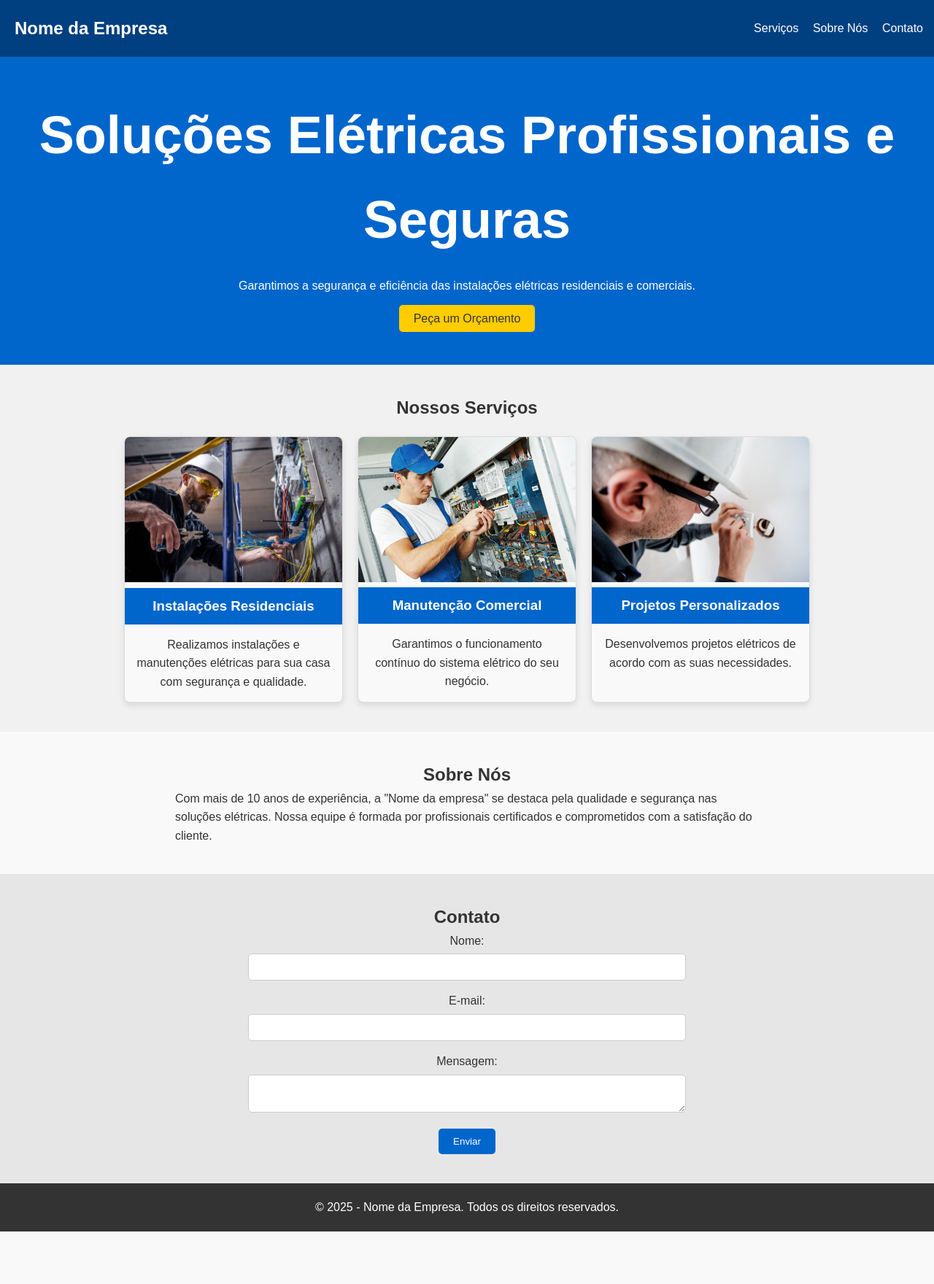
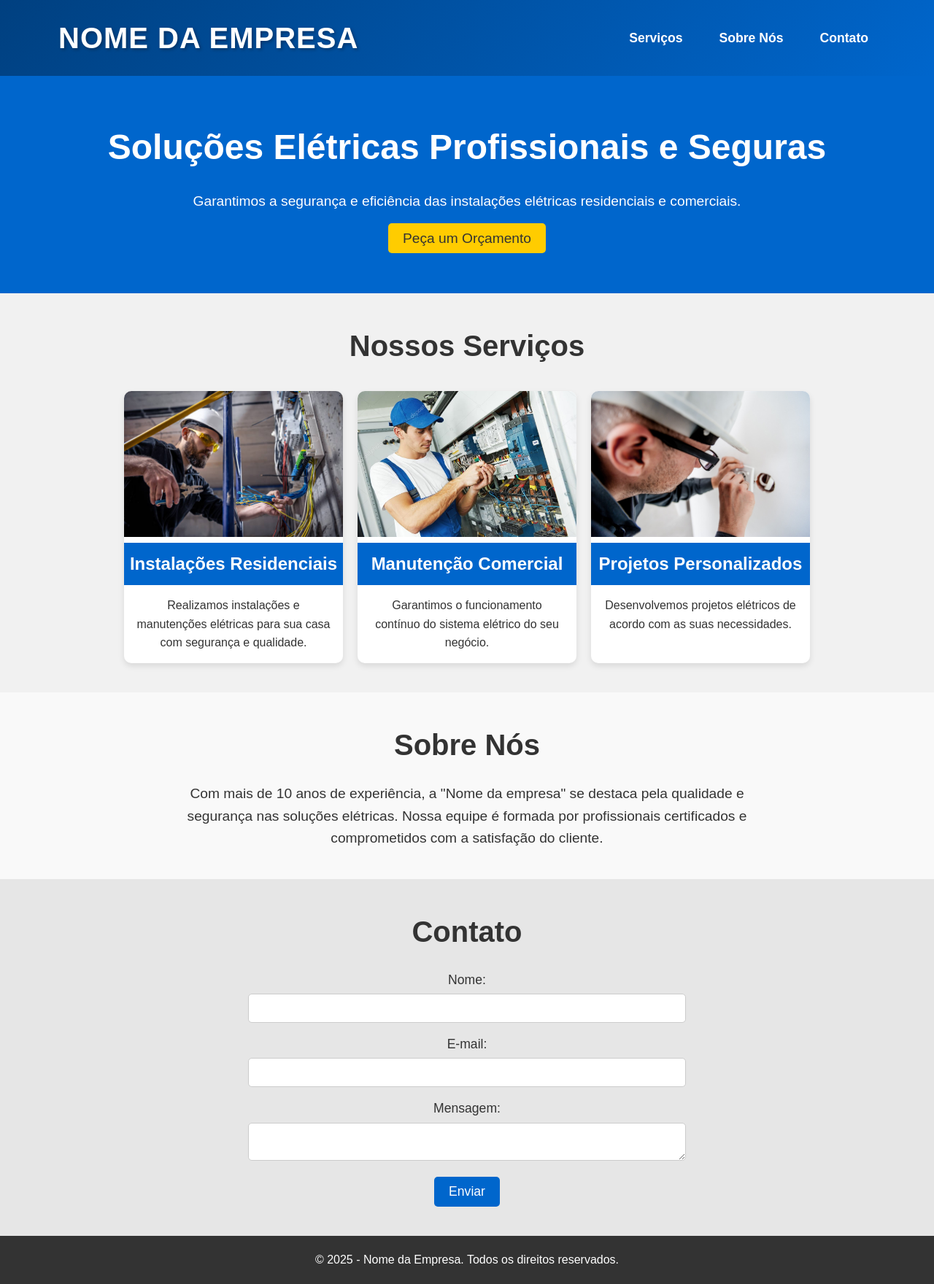
Before and after one commit to DaviFelipe00/Front_End_aplication, a plain HTML site: page index.html in a window 1280 px wide. Shown: the whole page at 73% size. Before the commit the page ends 1688 px from the top, so only its background shows below. Drawn offline with Linux system fonts and the light colour scheme.

Commit message:
Atualização Visual/add Js

```diff
--- a/index.html
+++ b/index.html
@@ -5,9 +5,11 @@
     <meta name="viewport" content="width=device-width, initial-scale=1.0">
     <title>Empresa</title>
     <link rel="stylesheet" href="./style.css">
+    <script src="./script.js"></script>
+    <link rel="icon" href="./img/energia-eletrica.png" type="image/png">
 </head>
 <body>
-    <header>
+    <header class="fade">
         <nav>
             <div class="logo">
                 <h1>Nome da Empresa</h1>
@@ -20,27 +22,26 @@
         </nav>
     </header>
 
-    <!-- Hero Section -->
-    <section class="hero">
+    <section class="hero fade">
         <h2>Soluções Elétricas Profissionais e Seguras</h2>
         <p>Garantimos a segurança e eficiência das instalações elétricas residenciais e comerciais.</p>
         <a href="#contact" class="btn">Peça um Orçamento</a>
     </section>
 
-    <section id="services">
+    <section id="services" class="fade">
         <h2>Nossos Serviços</h2>
-        <div class="services-container">
-            <div class="service-card">
+        <div class="services-container fade">
+            <div class="service-card fade">
                 <img src="./img/eletricista_1.jpg" alt="Instalações Residenciais">
                 <h3>Instalações Residenciais</h3>
                 <p>Realizamos instalações e manutenções elétricas para sua casa com segurança e qualidade.</p>
             </div>
-            <div class="service-card">
+            <div class="service-card fade">
                 <img src="./img/eletricista_4.jpg" alt="Manutenção Comercial">
                 <h3>Manutenção Comercial</h3>
                 <p>Garantimos o funcionamento contínuo do sistema elétrico do seu negócio.</p>
             </div>
-            <div class="service-card">
+            <div class="service-card fade">
                 <img src="./img/eletricista_2.jpg" alt="Projetos Personalizados">
                 <h3>Projetos Personalizados</h3>
                 <p>Desenvolvemos projetos elétricos de acordo com as suas necessidades.</p>
@@ -48,16 +49,14 @@
         </div>
     </section>
 
-    <!-- About Section -->
-    <section id="about">
+    <section id="about" class="fade">
         <h2>Sobre Nós</h2>
         <p>Com mais de 10 anos de experiência, a "Nome da empresa" se destaca pela qualidade e segurança nas soluções elétricas. Nossa equipe é formada por profissionais certificados e comprometidos com a satisfação do cliente.</p>
     </section>
 
-    <!-- Contact Section -->
-    <section id="contact">
+    <section id="contact" class="fade">
         <h2>Contato</h2>
-        <form action="#" method="post">
+        <form id="contact-form" action="#" method="post" class="fade">
             <label for="name">Nome:</label>
             <input type="text" id="name" name="name" required>
 
@@ -69,10 +68,12 @@
 
             <button type="submit">Enviar</button>
         </form>
+        <div id="response-message" style="display:none; margin-top: 20px; color: green;">
+            <p>Obrigado! Vamos entrar em contato no seu email em breve.</p>
+        </div>
     </section>
 
-    <!-- Footer -->
-    <footer>
+    <footer class="fade">
         <p>&copy; 2025 - Nome da Empresa. Todos os direitos reservados.</p>
     </footer>
 </body>
--- /dev/null
+++ b/script.js
@@ -0,0 +1,60 @@
+document.addEventListener("DOMContentLoaded", function () {
+    const fadeElements = document.querySelectorAll('.fade');
+
+    const observer = new IntersectionObserver((entries) => {
+      entries.forEach(entry => {
+        if (entry.isIntersecting) {
+          entry.target.classList.add('visible');
+        }
+      });
+    }, {
+      threshold: 0.1
+    });
+
+    fadeElements.forEach(el => observer.observe(el));
+  });
+
+  document.addEventListener("DOMContentLoaded", function() {
+    // Captura o formulário de contato
+    const contactForm = document.getElementById("contact-form");
+    const responseMessage = document.getElementById("response-message");
+
+    // Ao enviar o formulário
+    contactForm.addEventListener("submit", function(event) {
+        event.preventDefault(); // Previne o envio real do formulário
+
+        // Aqui você pode adicionar uma lógica de envio (como um AJAX) se necessário
+
+        // Exibe a mensagem de confirmação
+        responseMessage.style.display = "block";
+
+        // Limpar campos após envio
+        contactForm.reset();
+    });
+});
+
+// Função para verificar se o elemento está visível na tela
+function isElementInViewport(el) {
+  const rect = el.getBoundingClientRect();
+  return (
+      rect.top >= 0 &&
+      rect.left >= 0 &&
+      rect.bottom <= (window.innerHeight || document.documentElement.clientHeight) &&
+      rect.right <= (window.innerWidth || document.documentElement.clientWidth)
+  );
+}
+
+// Função para adicionar animação aos cards
+function animateServiceCards() {
+  const serviceCards = document.querySelectorAll('.service-card');
+
+  serviceCards.forEach(card => {
+      if (isElementInViewport(card)) {
+          card.classList.add('visible');
+      }
+  });
+}
+
+// Chamar a função quando a página for carregada e ao rolar a página
+window.addEventListener('load', animateServiceCards);
+window.addEventListener('scroll', animateServiceCards);
--- a/style.css
+++ b/style.css
@@ -5,85 +5,129 @@
     box-sizing: border-box;
 }
 
+/* Configuração global */
 body {
-    font-family: Arial, sans-serif;
+    font-family: 'Arial', sans-serif;
     line-height: 1.6;
+    background-color: #f9f9f9;
     color: #333;
-    background-color: #f9f9f9;
 }
 
+/* Header */
 header {
-    background: #004080;
-    color: #fff;
+    background: linear-gradient(135deg, #004080, #0066cc);
+    color: white;
     padding: 20px 0;
+    box-shadow: 0 4px 10px rgba(0, 0, 0, 0.1);
+    position: relative;
 }
 
 nav {
     display: flex;
     justify-content: space-between;
     align-items: center;
+    max-width: 1200px;
+    margin: 0 auto;
+    padding: 0 20px;
 }
 
 .logo h1 {
+    font-size: 2.5em;
+    font-weight: 700;
+    letter-spacing: 1px;
     margin-left: 20px;
+    text-transform: uppercase;
+    text-shadow: 2px 2px 4px rgba(0, 0, 0, 0.3);
 }
 
 .nav-links {
     list-style: none;
+    display: flex;
+    align-items: center;
+    margin-right: 20px;
 }
 
 .nav-links li {
-    display: inline;
-    margin-right: 15px;
+    margin-left: 30px;
 }
 
 .nav-links a {
-    color: #fff;
+    color: white;
     text-decoration: none;
+    font-size: 1.1em;
+    font-weight: 600;
+    transition: color 0.3s ease, transform 0.3s ease;
+    padding: 5px 10px;
+    border-radius: 5px;
 }
 
 .nav-links a:hover {
     color: #ffcc00;
+    transform: scale(1.1);
+    background-color: rgba(255, 204, 0, 0.2);
 }
 
+.nav-links a:focus {
+    outline: none;
+    background-color: rgba(255, 204, 0, 0.4);
+}
+
+/* Hero Section */
 .hero {
+    background-color: #0066cc;
+    color: white;
+    padding: 60px 20px;
     text-align: center;
-    padding: 50px 20px;
-    background: #0066cc;
-    color: white;
 }
 
 .hero h2 {
-
-    font-size: 4.5em;
+    font-size: 3em;
+    margin-bottom: 20px;
 }
 
 .hero p {
-    margin: 20px 0;
+    font-size: 1.2em;
+    margin-bottom: 20px;
 }
 
 .hero .btn {
+    background-color: #ffcc00;
+    color: #333;
     padding: 10px 20px;
-    background: #ffcc00;
-    color: #333;
     text-decoration: none;
     border-radius: 5px;
+    font-size: 1.2em;
 }
 
 .hero .btn:hover {
-    background: #dbaf01;
+    background-color: #dbaf01;
 }
 
+/* Serviços */
 #services {
-    padding: 40px 0;
-    background: #f1f1f1;
+    background-color: #f1f1f1;
+    padding: 40px 20px;
+    text-align: center;
 }
 
 #services h2 {
-    text-align: center;
-    margin-bottom: 20px;
+    margin-bottom: 30px;
+    font-size: 2.5em;
 }
 
+/* Animação de movimento para os cards */
+@keyframes slideIn {
+    from {
+        transform: translateY(30px);
+        opacity: 0;
+    }
+    to {
+        transform: translateY(0);
+        opacity: 1;
+    }
+}
+
+/* Contêiner de serviços */
 .services-container {
     display: flex;
     flex-wrap: wrap;
@@ -91,58 +135,69 @@ nav {
     justify-content: center;
 }
 
+/* Card de serviço */
 .service-card {
-    background: #f9f9f9;
-    border: 1px solid #ddd;
-    border-radius: 8px;
-    box-shadow: 0 4px 8px rgba(0,0,0,0.1);
+    background-color: white;
+    width: 300px;
+    box-shadow: 0 4px 8px rgba(0, 0, 0, 0.1);
+    border-radius: 10px;
     overflow: hidden;
-    width: 300px;
-    text-align: center;
-    transition: transform 0.3s ease;
+    transition: transform 0.3s ease, box-shadow 0.3s ease;
+    opacity: 0; /* Inicialmente invisível */
+    transform: translateY(30px); /* Inicialmente fora de posição */
+    animation: slideIn 0.8s forwards; /* Aplique a animação */
 }
 
+/* Sobressaltando o card com hover */
 .service-card:hover {
-    transform: scale(1.05);
+    transform: scale(1.1) translateY(-10px); /* Aumenta o tamanho e move para cima */
+    box-shadow: 0 8px 16px rgba(0, 0, 0, 0.3); /* Aumenta a sombra */
+    transition: transform 0.4s ease, box-shadow 0.4s ease; /* Transição mais suave */
 }
 
 .service-card img {
-    max-width: 100%;
+    width: 100%;
     height: auto;
 }
 
 .service-card h3 {
-    background: #0066cc;
-    color: #fff;
-    margin: 0;
+    background-color: #0066cc;
+    color: white;
     padding: 10px 0;
+    font-size: 1.5em;
 }
 
 .service-card p {
     padding: 15px;
 }
 
+/* Sobre Nós */
 #about {
-    padding: 40px 0;
+    padding: 40px 20px;
+    text-align: center;
 }
 
 #about h2 {
-    text-align: center;
+    font-size: 2.5em;
+    margin-bottom: 20px;
 }
 
 #about p {
     max-width: 800px;
     margin: 0 auto;
+    font-size: 1.2em;
 }
 
+/* Contato */
 #contact {
-    padding: 40px 0;
-    background: #e6e6e6;
+    background-color: #e6e6e6;
+    padding: 40px 20px;
     text-align: center;
 }
 
 #contact h2 {
-    text-align: center;
+    font-size: 2.5em;
+    margin-bottom: 20px;
 }
 
 form {
@@ -153,33 +208,105 @@ form {
 label {
     display: block;
     margin-bottom: 5px;
+    font-size: 1.1em;
 }
 
-input, textarea {
+input,
+textarea {
     width: 100%;
     padding: 10px;
     margin-bottom: 15px;
     border: 1px solid #ccc;
     border-radius: 5px;
+    font-size: 1em;
 }
 
 button {
-    margin: auto;
     padding: 10px 20px;
-    background: #0066cc;
+    background-color: #0066cc;
     color: white;
+    font-size: 1.1em;
     border: none;
     border-radius: 5px;
     cursor: pointer;
 }
 
 button:hover {
-    background: #ffcc00;
+    background-color: #ffcc00;
 }
 
+/* Footer */
 footer {
     text-align: center;
+    background-color: #333;
+    color: white;
     padding: 20px 0;
-    background: #333;
-    color: white;
 }
+
+/* Animações */
+.fade {
+    opacity: 0;
+    transform: translateY(30px);
+    transition: opacity 0.8s ease, transform 0.8s ease;
+}
+
+.fade.visible {
+    opacity: 1;
+    transform: translateY(0);
+}
+
+/* Responsividade para iPhone XR */
+@media (max-width: 414px) {
+    body {
+        font-size: 14px;
+    }
+
+    .logo h1 {
+        font-size: 2em;
+        margin-left: 10px;
+    }
+
+    .nav-links {
+        display: none;
+    }
+
+    nav {
+        flex-direction: column;
+        align-items: flex-start;
+    }
+
+    .hero h2 {
+        font-size: 2em;
+    }
+
+    .hero p {
+        font-size: 1.1em;
+    }
+
+    .btn {
+        font-size: 1.1em;
+        padding: 12px 25px;
+    }
+
+    #services h2 {
+        font-size: 2em;
+    }
+
+    .services-container {
+        flex-direction: column;
+        align-items: center;
+    }
+
+    .service-card {
+        width: 90%;
+        margin: 10px 0;
+    }
+
+    #contact form {
+        width: 90%;
+    }
+
+    footer {
+        padding: 15px 0;
+    }
+}
```
Also changed, not shown: img/energia-eletrica.png (added).
